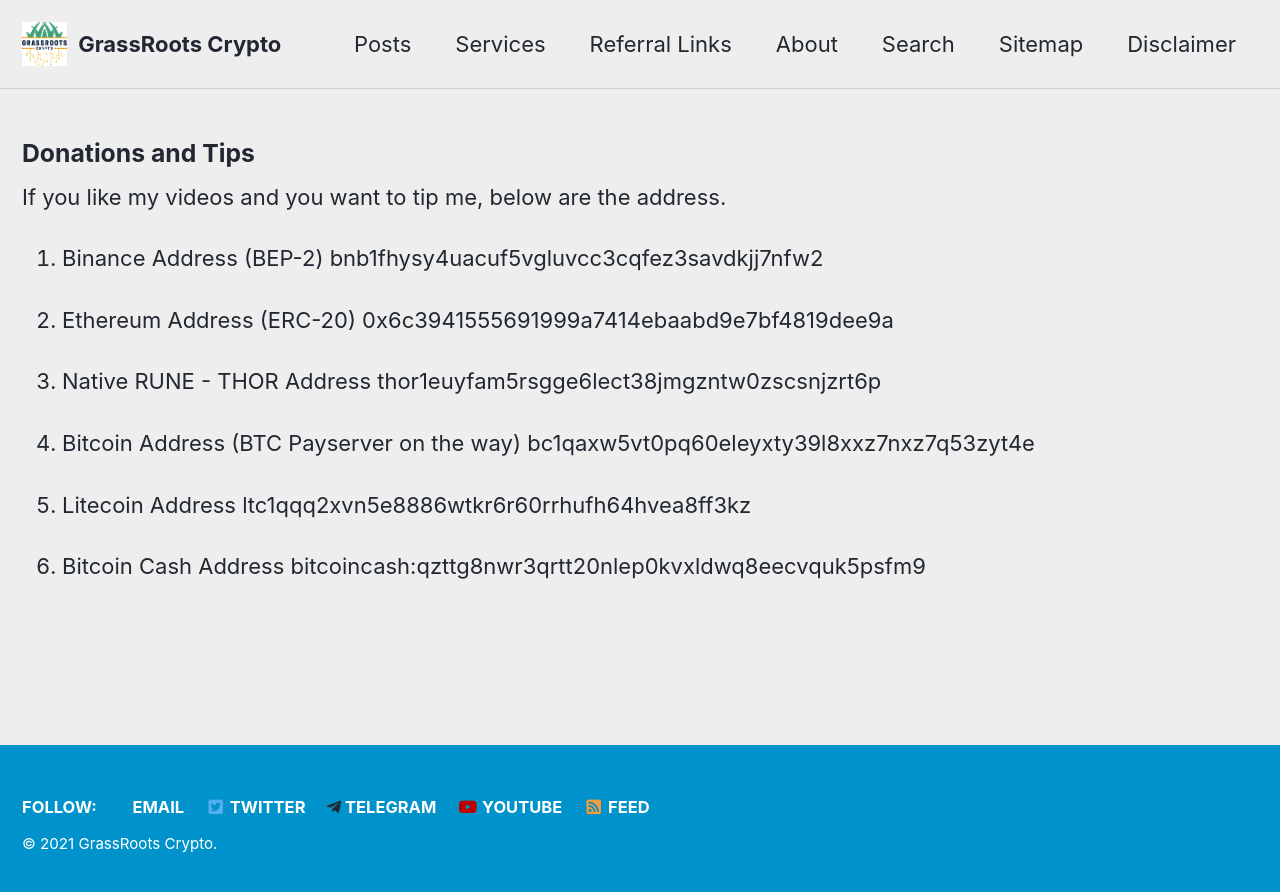
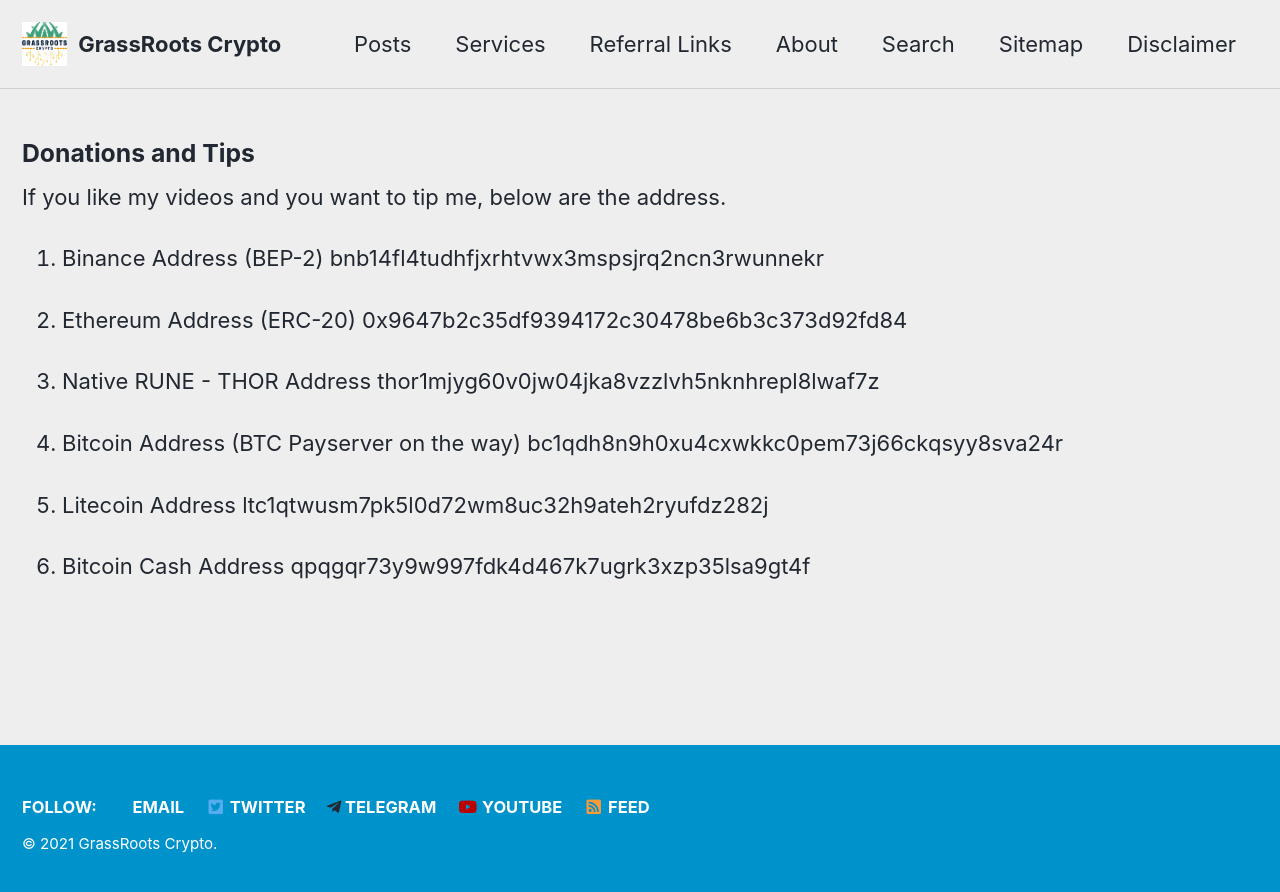
Before and after one commit to GrassRootsCrypto/GrassRootsCrypto.github.io, a Jekyll site: the page built from _pages/Donations.md, in a window 1280 px wide. Shown: the top 892 px of the page. Built offline with Jekyll 4.4.1, drawn with Linux system fonts in a browser that asks for light colours; cached includes are drawn as plain includes.

Commit message:
Update Donations.md

```diff
--- a/_pages/Donations.md
+++ b/_pages/Donations.md
@@ -10,19 +10,19 @@
 
 
 1. Binance Address (BEP-2)
-bnb1fhysy4uacuf5vgluvcc3cqfez3savdkjj7nfw2
+bnb14fl4tudhfjxrhtvwx3mspsjrq2ncn3rwunnekr
 
 1. Ethereum Address (ERC-20)
-0x6c3941555691999a7414ebaabd9e7bf4819dee9a
+0x9647b2c35df9394172c30478be6b3c373d92fd84
 
 1. Native RUNE - THOR Address
-thor1euyfam5rsgge6lect38jmgzntw0zscsnjzrt6p
+thor1mjyg60v0jw04jka8vzzlvh5nknhrepl8lwaf7z
 
 1. Bitcoin Address (BTC Payserver on the way)
-bc1qaxw5vt0pq60eleyxty39l8xxz7nxz7q53zyt4e
+bc1qdh8n9h0xu4cxwkkc0pem73j66ckqsyy8sva24r
 
 1. Litecoin Address
-ltc1qqq2xvn5e8886wtkr6r60rrhufh64hvea8ff3kz
+ltc1qtwusm7pk5l0d72wm8uc32h9ateh2ryufdz282j
 
 1. Bitcoin Cash Address
-bitcoincash:qzttg8nwr3qrtt20nlep0kvxldwq8eecvquk5psfm9
+qpqgqr73y9w997fdk4d467k7ugrk3xzp35lsa9gt4f
```
